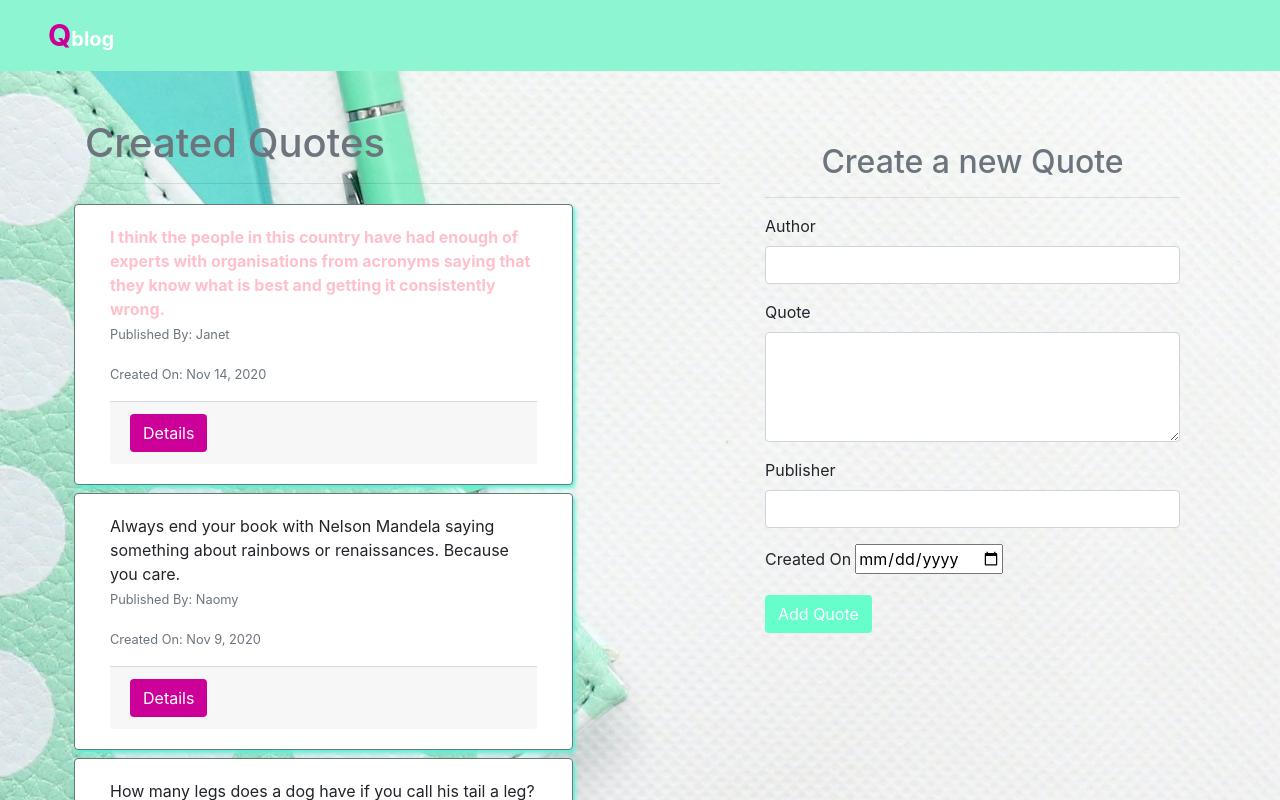
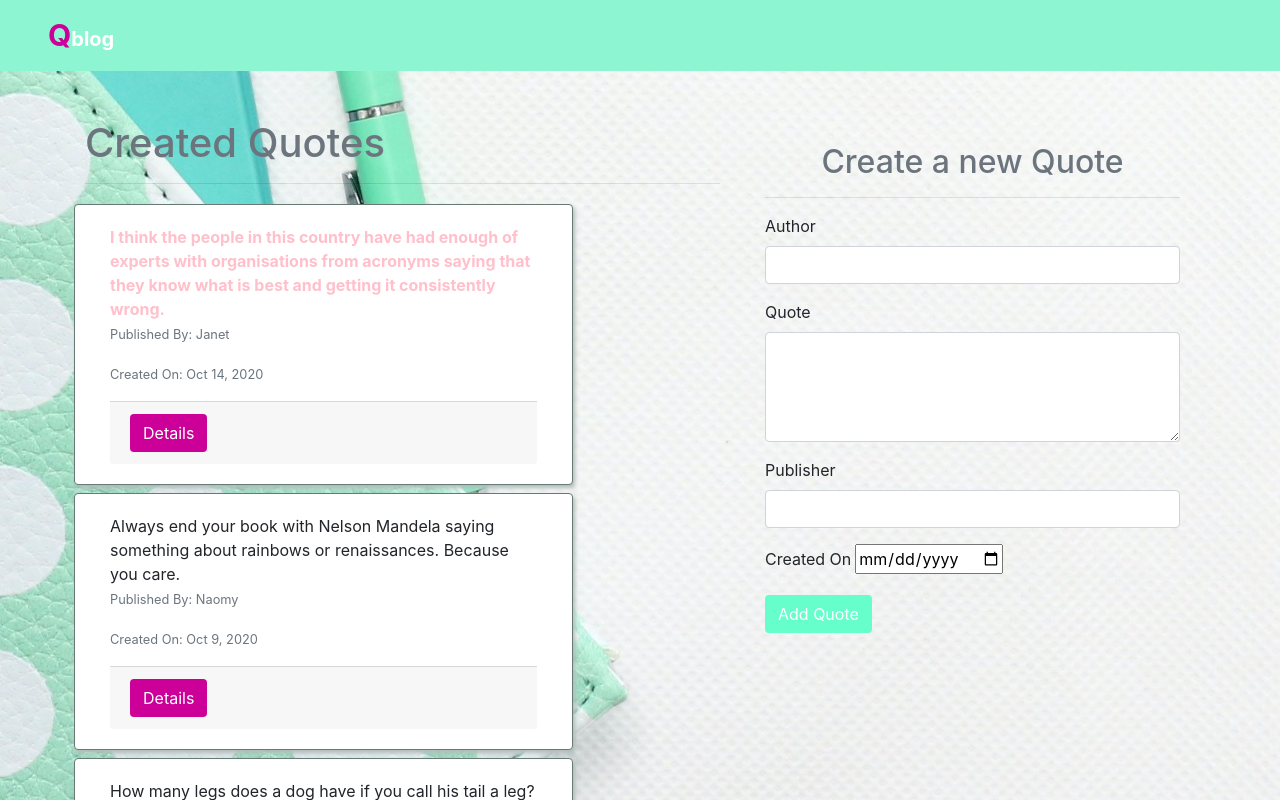
Before and after one commit to tharcissie/Quote-App, an Angular app: page / in a window 1280 px wide. Shown: the top 800 px of the page. Built offline with nearby package versions, Linux system fonts and the light colour scheme.

Commit message:
deployment

```diff
--- a/package.json
+++ b/package.json
@@ -29,9 +29,10 @@
     "@angular-devkit/build-angular": "~0.1002.0",
     "@angular/cli": "~10.2.0",
     "@angular/compiler-cli": "~10.2.0",
-    "@types/node": "^12.11.1",
     "@types/jasmine": "~3.5.0",
     "@types/jasminewd2": "~2.0.3",
+    "@types/node": "^12.11.1",
+    "angular-cli-ghpages": "^0.6.2",
     "codelyzer": "^6.0.0",
     "jasmine-core": "~3.6.0",
     "jasmine-spec-reporter": "~5.0.0",
--- a/src/app/quote/quote.component.css
+++ b/src/app/quote/quote.component.css
@@ -4,5 +4,5 @@
 }
 .card{
     border: 1px solid    rgb(104, 122, 116);
-    box-shadow: 2px 3px 4px  rgb(85, 241, 215);
+    box-shadow: 2px 3px 4px  rgb(175, 187, 185);
 }
--- a/src/app/quote/quote.component.ts
+++ b/src/app/quote/quote.component.ts
@@ -11,11 +11,11 @@ import { Quote } from '../quote';
 export class QuoteComponent implements OnInit {
 
   quote: Quote[] = [
-    new Quote(1, 'I think the people in this country have had enough of experts with organisations from acronyms saying that they know what is best and getting it consistently wrong.', 'Benitha','Janet', new Date(2020,10,14),10,8),
-    new Quote(2,'Always end your book with Nelson Mandela saying something about rainbows or renaissances. Because you care.','Ange','Naomy',new Date(2020,10,9),9,2),
-    new Quote(3,'How many legs does a dog have if you call his tail a leg? Four. Saying that a tail is a leg doesnt make it a leg.','Diana','Tina', new Date(2020,10,12),8,2),
-    new Quote(4,'Having a positive mental attitude is asking how something can be done rather than saying it cant be done.','Angelic','Tharcissie',new Date(2020,10,18),8,5),
-    new Quote(5,'Stop saying these negative things about yourself. Look in the mirror and find something about yourself thats positive and celebrate that!','Ganza','Lyse', new Date(2020,10,14),0,0),
+    new Quote(1, 'I think the people in this country have had enough of experts with organisations from acronyms saying that they know what is best and getting it consistently wrong.', 'Benitha','Janet', new Date(2020,9,14),10,8),
+    new Quote(2,'Always end your book with Nelson Mandela saying something about rainbows or renaissances. Because you care.','Ange','Naomy',new Date(2020,9,9),9,2),
+    new Quote(3,'How many legs does a dog have if you call his tail a leg? Four. Saying that a tail is a leg doesnt make it a leg.','Diana','Tina', new Date(2020,9,12),8,2),
+    new Quote(4,'Having a positive mental attitude is asking how something can be done rather than saying it cant be done.','Angelic','Tharcissie',new Date(2020,9,18),8,5),
+    new Quote(5,'Stop saying these negative things about yourself. Look in the mirror and find something about yourself thats positive and celebrate that!','Ganza','Lyse', new Date(2020,9,14),0,0),
     new Quote(6,'They invented hugs to let people know you love them without saying anything.','Adeline','Divine',new Date(20,10,14),0,5),
   ];
 
--- a/src/index.html
+++ b/src/index.html
@@ -7,7 +7,7 @@
   <meta name="viewport" content="width=device-width, initial-scale=1">
   <link rel="icon" type="image/x-icon" href="favicon.ico">
 </head>
-<nav class="navbar navbar-expand  pl-5 pr-5">
+<nav class="navbar navbar-expand-lg  pl-5 pr-5">
   <a class="navbar-brand" href="#"><span class="logo">Q</span>blog</a>
   <button class="navbar-toggler" type="button" data-toggle="collapse" data-target="#navbarNav" aria-controls="navbarNav" aria-expanded="false" aria-label="Toggle navigation">
     <span class="navbar-toggler-icon"></span>
```
Also changed, not shown: 1 other file (tests, documents, lock files or other folders).
